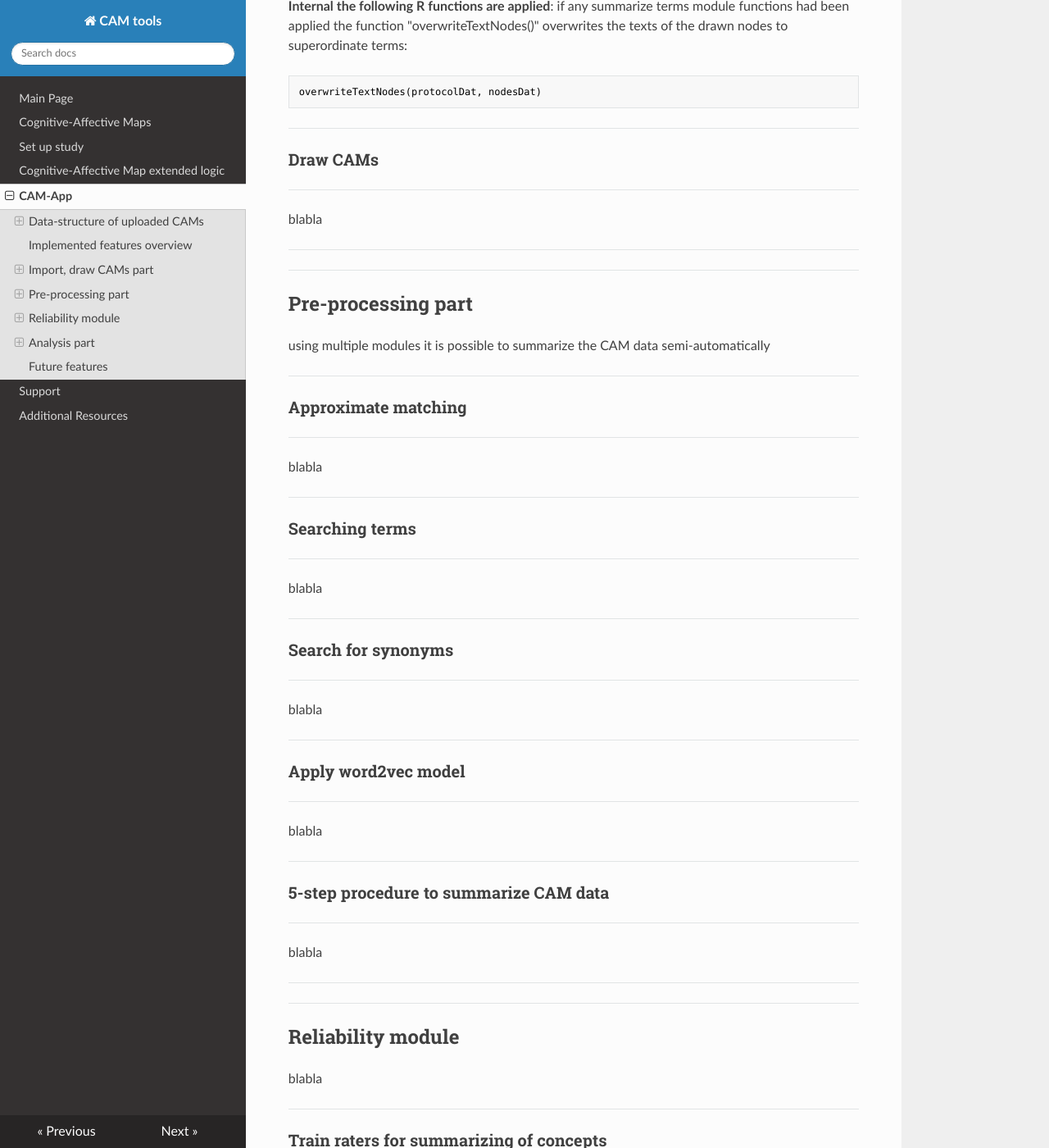
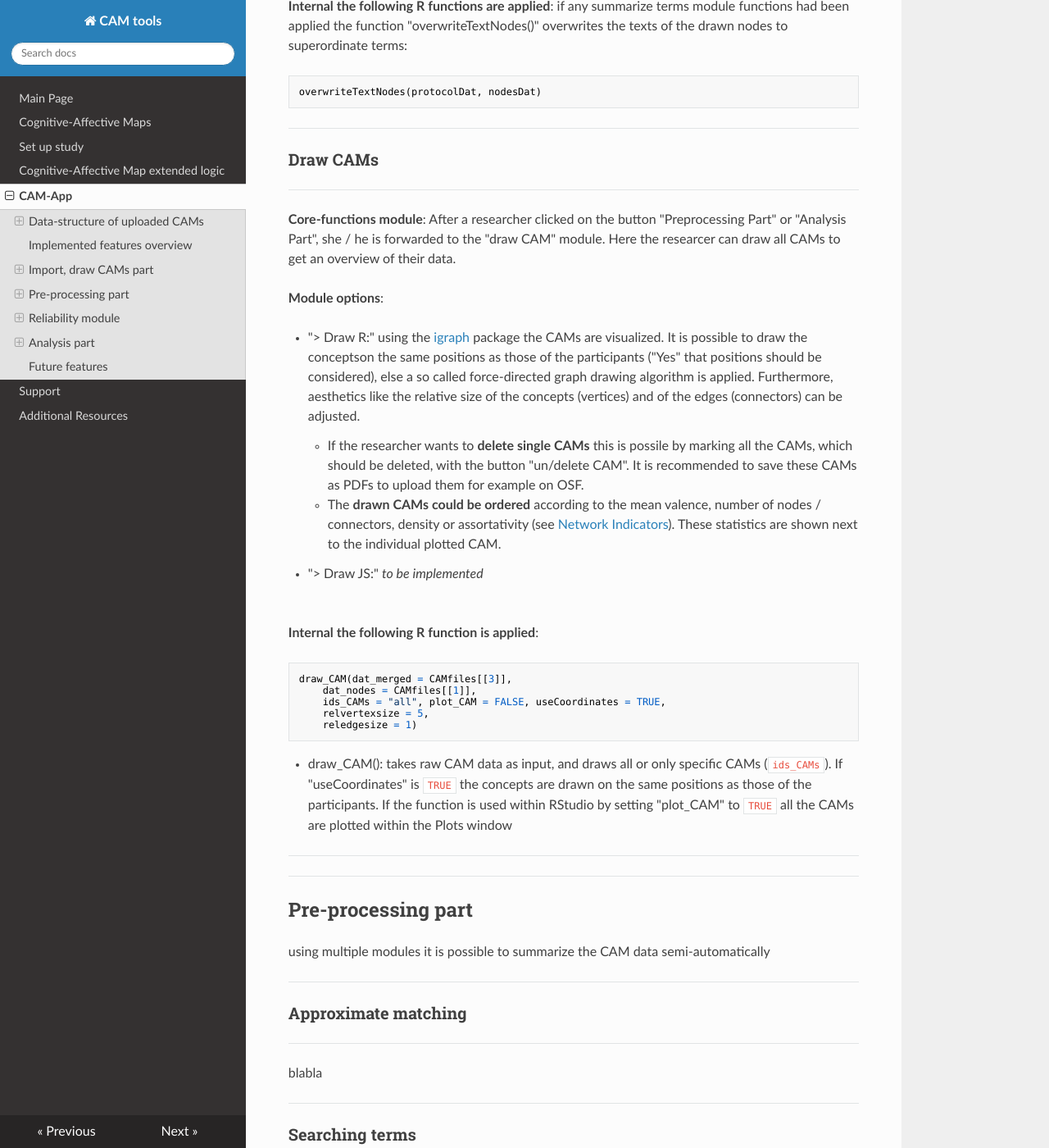
Before and after one commit to FennStatistics/CAMtools_documentation, an MkDocs documentation site: the page built from docs/CAM-App.md, in a window 1280 px wide and 1400 px high, scrolled down 5390 px. Shown: the whole window at 82% size. Built offline with MkDocs 1.6.1, drawn with Linux system fonts in a browser that asks for light colours; nearby versions of some CDN libraries; some of the changed text lies outside the part shown.

Commit message:
Draw CAMs

````diff
--- a/docs/CAM-App.md
+++ b/docs/CAM-App.md
@@ -144,7 +144,7 @@ fix_ValenceData(dat_nodes, dat_connectors, dat_merged, verbose = FALSE)
 
 After starting the CAM-App by clicking on "1) Upload your protocol" the researcher can upload a protocol generated by the CAM-App. Each time a researcher engages with the CAM-App, an automatic protocol is generated in the background, documenting all data pre-processing and analysis steps. By uploading the protocol and then the raw CAM data, all previously performed summary steps are reiterated and a researcher could continue pre-processing the CAM data. The protocol makes the summary process of the CAM data fully transparent for other researchers.
 
-**Example of protocol**: The protocol is internally JavaScript Object Notation (JSON) file and in the example it could be seen that the data was collected using the C.A.M.E.L. software, no CAMs had been deleted and only the summary function "Searching terms" (see below) has been used, whereby the researcher searched for the word "cost" and found three terms.
+**Example of protocol**: The protocol is internally JavaScript Object Notation (JSON) file and in the example it could be seen that the data was collected using the C.A.M.E.L. software, no CAMs had been deleted and only the summary function "Searching terms" (see below) has been used, whereby the researcher searched for the word "cost" and found three terms (see also <a href="https://camtools-documentation.readthedocs.io/en/master/CAM-App/#suffix-notation" target="_blank">Suffix notation</a>).
 
 ```json
 {
@@ -207,7 +207,33 @@ overwriteTextNodes(protocolDat, nodesDat)
 ### Draw CAMs
 ---
 
-blabla
+**Core-functions module**:
+After a researcher clicked on the button "Preprocessing Part" or "Analysis Part", she / he is forwarded to the "draw CAM" module. Here the researcer can draw all CAMs to get an overview of their data.
+
+
+**Module options**:
+
+* "> Draw R:" using the <a href="https://cran.r-project.org/web/packages/igraph/index.html" target="_blank">igraph</a> package the CAMs are visualized. It is possible to draw the conceptson the same positions as those of the participants ("Yes" that positions should be considered), else a so called force-directed graph drawing algorithm is applied. Furthermore, aesthetics like the relative size of the concepts (vertices) and of the edges (connectors) can be adjusted.
+    * If the researcher wants to **delete single CAMs** this is possile by marking all the CAMs, which should be deleted, with the button "un/delete CAM". It is recommended to save these CAMs as PDFs to upload them for example on OSF.
+    * The **drawn CAMs could be ordered** according to the mean valence, number of nodes / connectors, density or assortativity (see <a href="https://camtools-documentation.readthedocs.io/en/master/CAM-App/#network-indicators" target="_blank">Network Indicators</a>). These statistics are shown next to the individual plotted CAM.
+* "> Draw JS:" *to be implemented*
+
+
+
+<br>
+**Internal the following R function is applied**:
+
+```r
+draw_CAM(dat_merged = CAMfiles[[3]],
+    dat_nodes = CAMfiles[[1]],
+    ids_CAMs = "all", plot_CAM = FALSE, useCoordinates = TRUE,
+    relvertexsize = 5,
+    reledgesize = 1)
+```
+
+* draw_CAM(): takes raw CAM data as input, and draws all or only specific CAMs (<code>ids_CAMs</code>). If "useCoordinates" is <code>TRUE</code> the concepts are drawn on the same positions as those of the participants. If the function is used within RStudio by setting "plot_CAM" to <code>TRUE</code> all the CAMs are plotted within the Plots window
+
+
 
 ***
 ***
````
